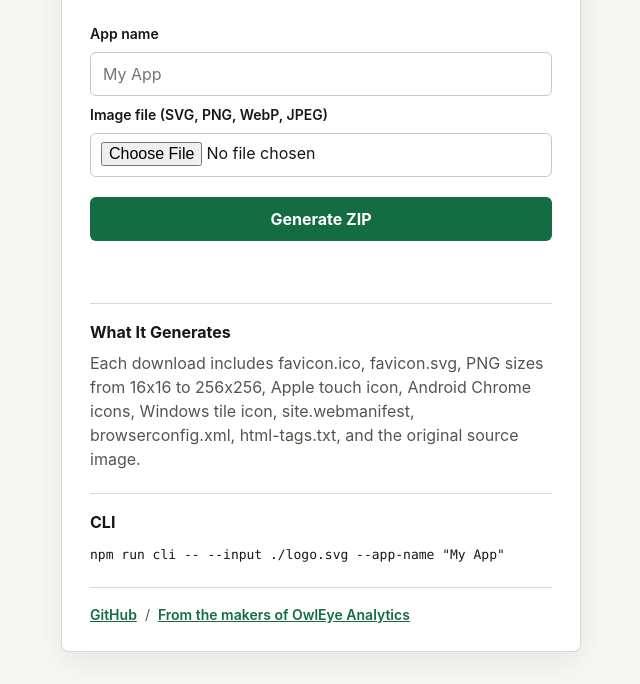
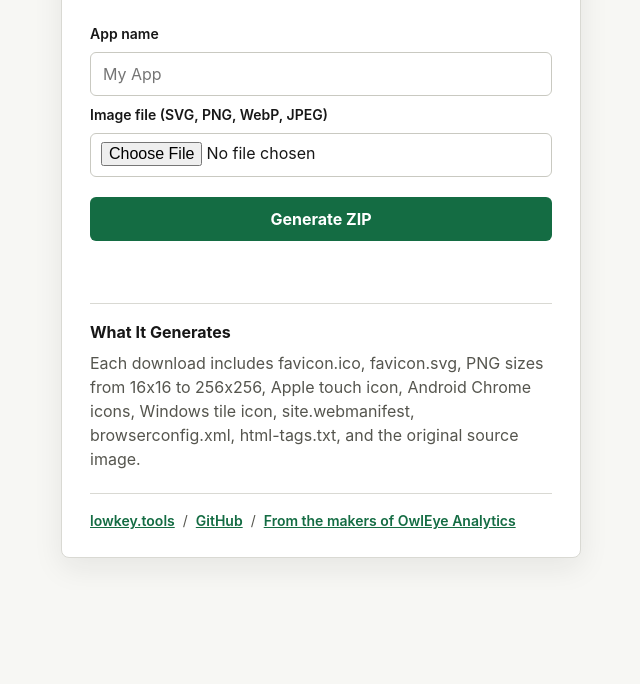
Before and after one commit to shrinathprabhu/favicon-generator, a website: page public/index.html in a window 1280 px wide. Shown: the part 235-919 px from the top of the page, without its empty margins (319-959 px from the left). After the commit the page ends 825 px from the top, so only its background shows below. Drawn offline with Linux system fonts and the light colour scheme; files that its build step writes are made by us from their sources; files whose address does not match are found by name.

Commit message:
add a back to lowkey

```diff
--- a/public/index.html
+++ b/public/index.html
@@ -136,12 +136,10 @@
         <p>Each download includes favicon.ico, favicon.svg, PNG sizes from 16x16 to 256x256, Apple touch icon, Android Chrome icons, Windows tile icon, site.webmanifest, browserconfig.xml, html-tags.txt, and the original source image.</p>
       </section>
 
-      <section class="content-section" aria-labelledby="cli-heading">
-        <h2 id="cli-heading">CLI</h2>
-        <p><code>npm run cli -- --input ./logo.svg --app-name "My App"</code></p>
-      </section>
 
       <footer>
+        <a href="https://lowkey.tools" rel="noopener noreferrer">lowkey.tools</a>
+        <span aria-hidden="true">/</span>
         <a href="https://github.com/shrinathprabhu/favigen" rel="noopener noreferrer">GitHub</a>
         <span aria-hidden="true">/</span>
         <a href="https://owleye.dev" rel="noopener noreferrer">From the makers of OwlEye Analytics</a>
```
